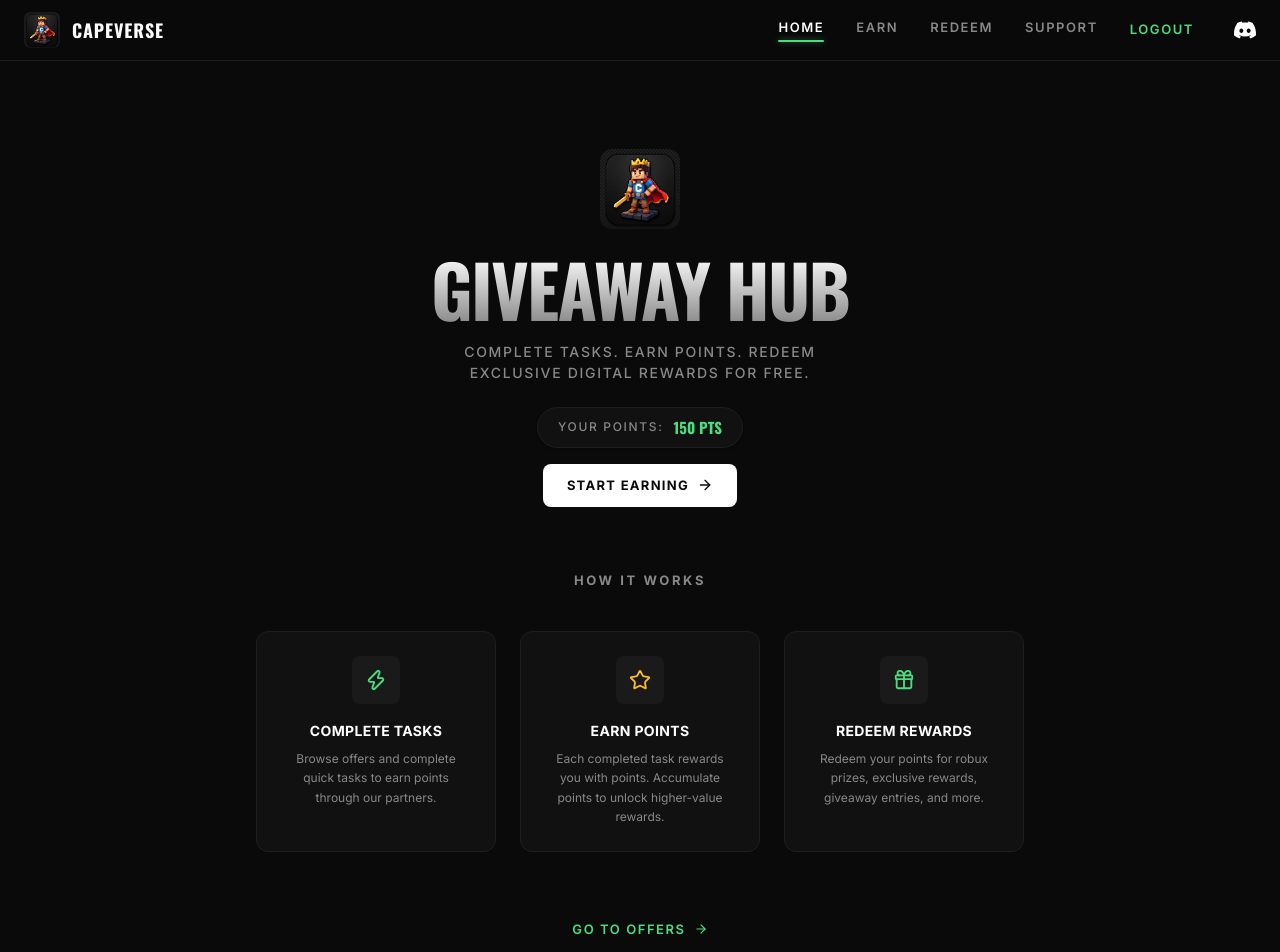
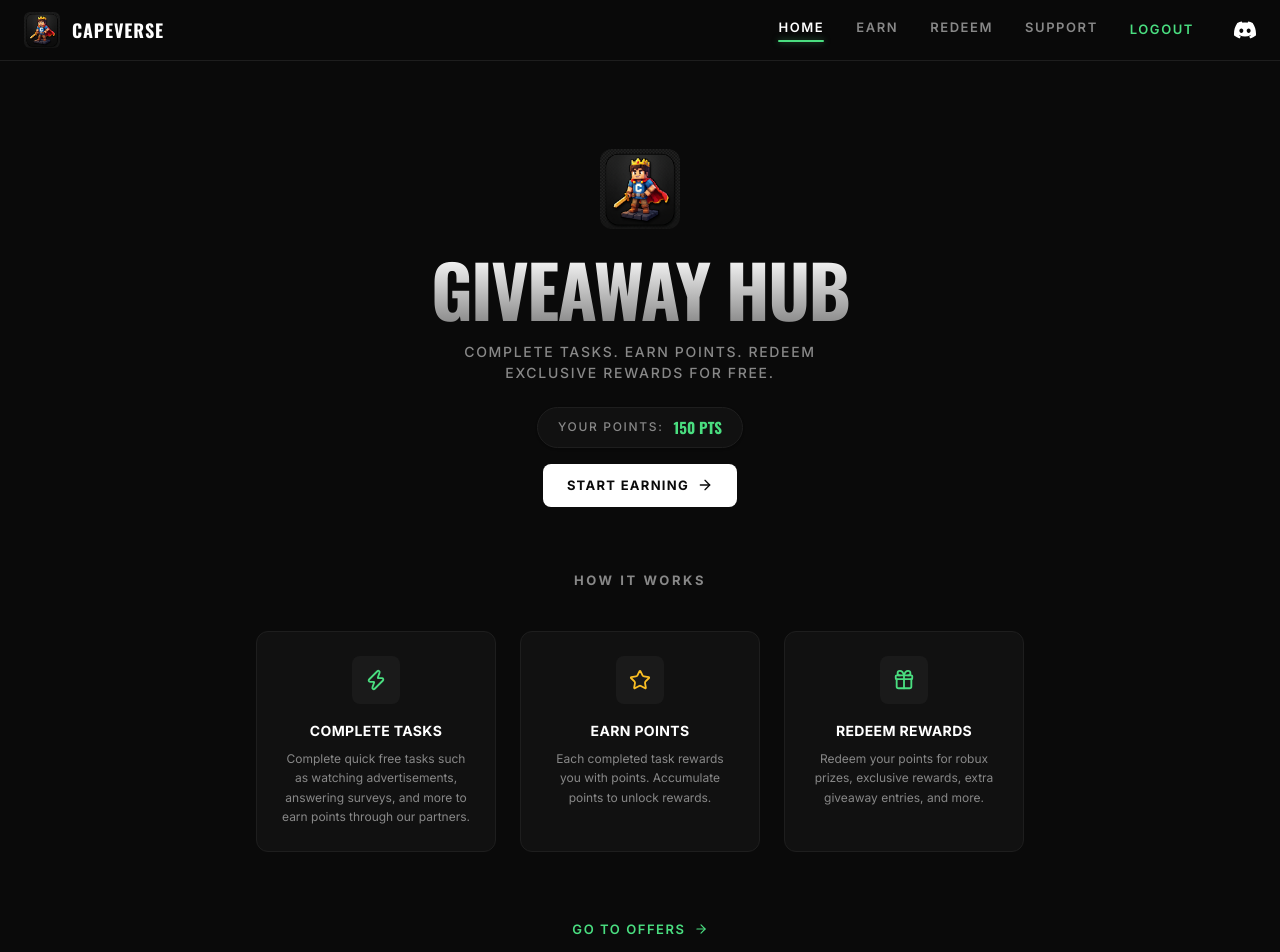
Before and after one commit to laylah845387/my-website, a Next.js app: page / in a window 1280 px wide. Shown: the top 952 px of the page. Built offline with nearby package versions, Linux system fonts and the light colour scheme.

Commit message:
Add files via upload

```diff
--- a/src/app/page.tsx
+++ b/src/app/page.tsx
@@ -32,7 +32,7 @@ export default function HomePage() {
           GIVEAWAY HUB
         </h1>
         <p className="text-[14px] font-medium tracking-[0.12em] text-text-secondary uppercase max-w-md mb-6">
-          Complete tasks. Earn points. Redeem exclusive digital rewards for free.
+          Complete tasks. Earn points. Redeem exclusive rewards for free.
         </p>
 
         {/* Current Points Display */}
@@ -70,7 +70,7 @@ export default function HomePage() {
               Complete Tasks
             </h3>
             <p className="text-[12px] text-text-secondary leading-relaxed">
-              Browse offers and complete quick tasks to earn points through our
+              Complete quick free tasks such as watching advertisements, answering surveys, and more to earn points through our
               partners.
             </p>
           </div>
@@ -85,7 +85,7 @@ export default function HomePage() {
             </h3>
             <p className="text-[12px] text-text-secondary leading-relaxed">
               Each completed task rewards you with points. Accumulate points to
-              unlock higher-value rewards.
+              unlock rewards.
             </p>
           </div>
 
@@ -98,7 +98,7 @@ export default function HomePage() {
               Redeem Rewards
             </h3>
             <p className="text-[12px] text-text-secondary leading-relaxed">
-              Redeem your points for robux prizes, exclusive rewards, giveaway
+              Redeem your points for robux prizes, exclusive rewards, extra giveaway
               entries, and more.
             </p>
           </div>
--- a/src/components/Navbar.tsx
+++ b/src/components/Navbar.tsx
@@ -24,7 +24,7 @@ export default function Navbar() {
         <Link href="/" className="flex items-center gap-3 shrink-0">
           <Image
             src="/logo.jpg"
-            alt="CapeVerse"
+            alt="GIVEAWAY HUB"
             width={36}
             height={36}
             className="rounded-md"
```
Also changed, not shown: public/logo.png (added).
